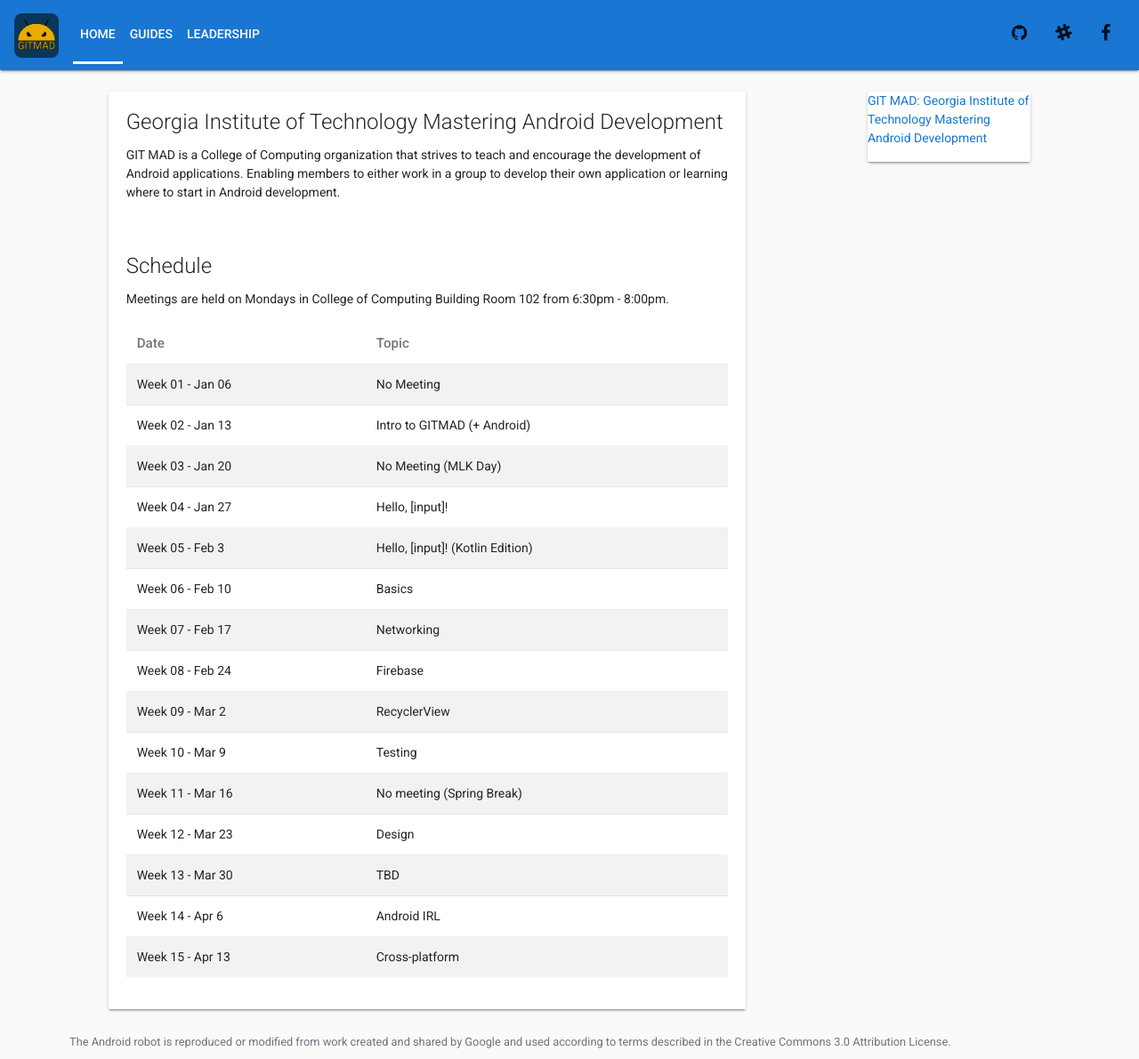
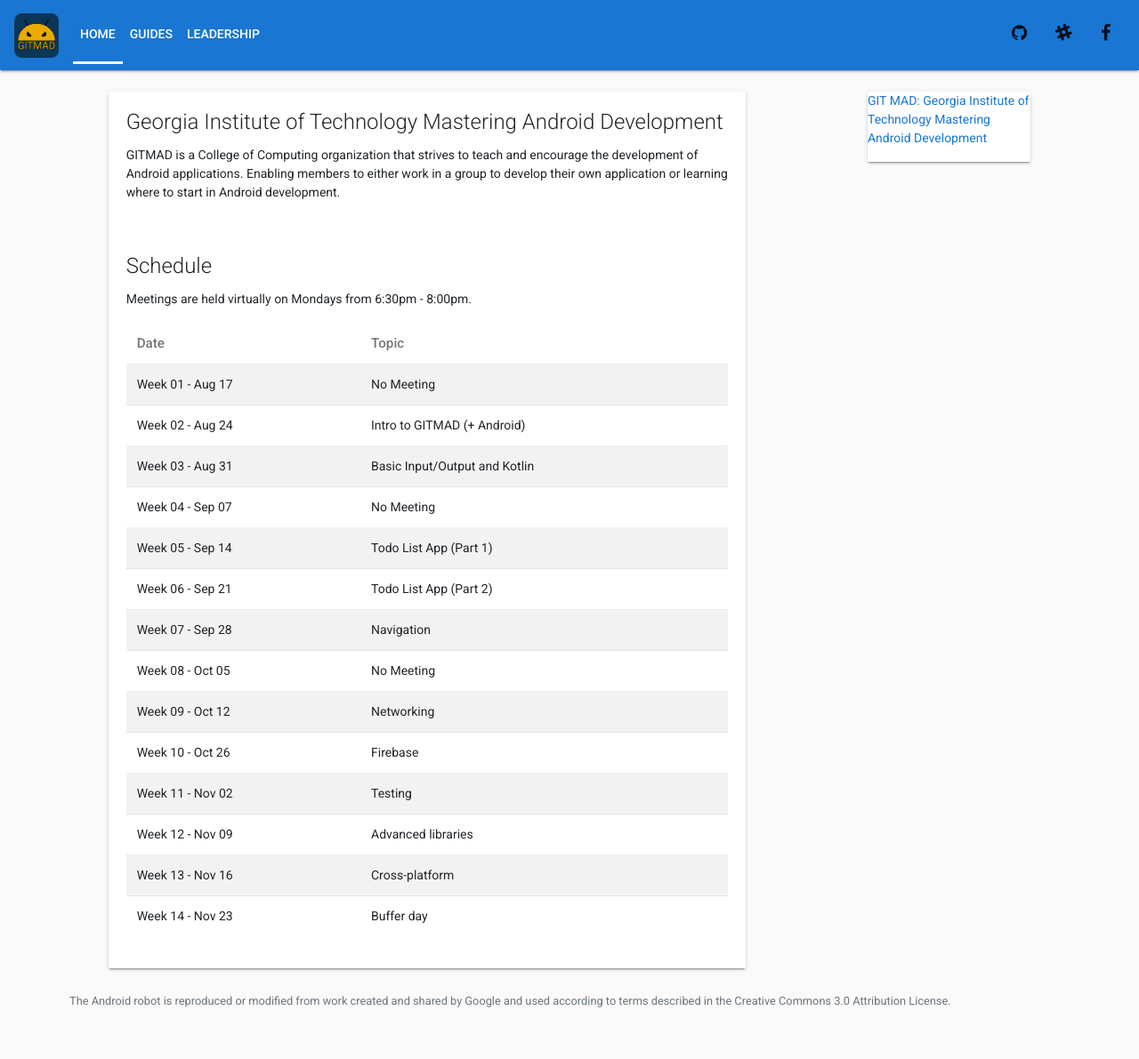
Before and after one commit to git-mad/gitmad.github.io, a Jekyll site: the page built from index.html, in a window 1280 px wide. Shown: the whole page at 89% size. Built offline with Jekyll 4.4.1, drawn with Linux system fonts in a browser that asks for light colours; nearby versions of some CDN libraries; after the commit the page ends 1145 px from its top, so only the background shows below that.

Commit message:
Updated schedule

```diff
--- a/_data/schedule.yml
+++ b/_data/schedule.yml
@@ -1,59 +1,55 @@
-- date: Week 01 - Jan 06
+- date: Week 01 - Aug 17
   topic: No Meeting
   link: null
 
-- date: Week 02 - Jan 13
+- date: Week 02 - Aug 24
   topic: Intro to GITMAD (+ Android)
   link: null
 
-- date: Week 03 - Jan 20
-  topic: No Meeting (MLK Day)
+- date: Week 03 - Aug 31
+  topic: Basic Input/Output and Kotlin
   link: null
 
-- date: Week 04 - Jan 27
-  topic: Hello, [input]!
+- date: Week 04 - Sep 07
+  topic: No Meeting
   link: null
 
-- date: Week 05 - Feb 3
-  topic: Hello, [input]! (Kotlin Edition)
+- date: Week 05 - Sep 14
+  topic: Todo List App (Part 1)
   link: null
 
-- date: Week 06 - Feb 10
-  topic: Basics
+- date: Week 06 - Sep 21
+  topic: Todo List App (Part 2)
   link: null
 
-- date: Week 07 - Feb 17
+- date: Week 07 - Sep 28
+  topic: Navigation
+  link: null
+
+- date: Week 08 - Oct 05
+  topic: No Meeting
+  link: null
+
+- date: Week 09 - Oct 12
   topic: Networking
   link: null
 
-- date: Week 08 - Feb 24
+- date: Week 10 - Oct 26
   topic: Firebase
   link: null
 
-- date: Week 09 - Mar 2
-  topic: RecyclerView
-  link: null
-
-- date: Week 10 - Mar 9
+- date: Week 11 - Nov 02
   topic: Testing
   link: null
 
-- date: Week 11 - Mar 16
-  topic: No meeting (Spring Break)
+- date: Week 12 - Nov 09
+  topic: Advanced libraries
   link: null
 
-- date: Week 12 - Mar 23
-  topic: Design
+- date: Week 13 - Nov 16
+  topic: Cross-platform
   link: null
 
-- date: Week 13 - Mar 30
-  topic: TBD
+- date: Week 14 - Nov 23
+  topic: Buffer day
   link: null
-
-- date: Week 14 - Apr 6
-  topic: Android IRL
-  link: null
-
-- date: Week 15 - Apr 13
-  topic: Cross-platform
-  link: null
--- a/_layouts/default.html
+++ b/_layouts/default.html
@@ -20,7 +20,7 @@
 
 		<link rel="stylesheet" href="/assets/css/default.css">
 
-		<title>Gitmad</title>
+		<title>GITMAD</title>
 	</head>
 
 	<body>
--- a/index.html
+++ b/index.html
@@ -19,11 +19,11 @@
 				<div class="card-body">
 					<h5 class="card-title">Georgia Institute of Technology Mastering Android Development</h5>
 					<p class="card-text">
-						GIT MAD is a College of Computing organization that strives to teach and encourage the development of Android applications. Enabling members to either work in a group to develop their own application or learning where to start in Android development.
+						GITMAD is a College of Computing organization that strives to teach and encourage the development of Android applications. Enabling members to either work in a group to develop their own application or learning where to start in Android development.
 					</p>
 					<br><br>
 					<h5 class="card-title">Schedule</h5>
-					<p class="card-text">Meetings are held on Mondays in College of Computing Building Room 102 from 6:30pm - 8:00pm.</p>
+					<p class="card-text">Meetings are held virtually on Mondays from 6:30pm - 8:00pm.</p>
 					<table class="table table-striped">
 						<thead>
 							<tr>
```
